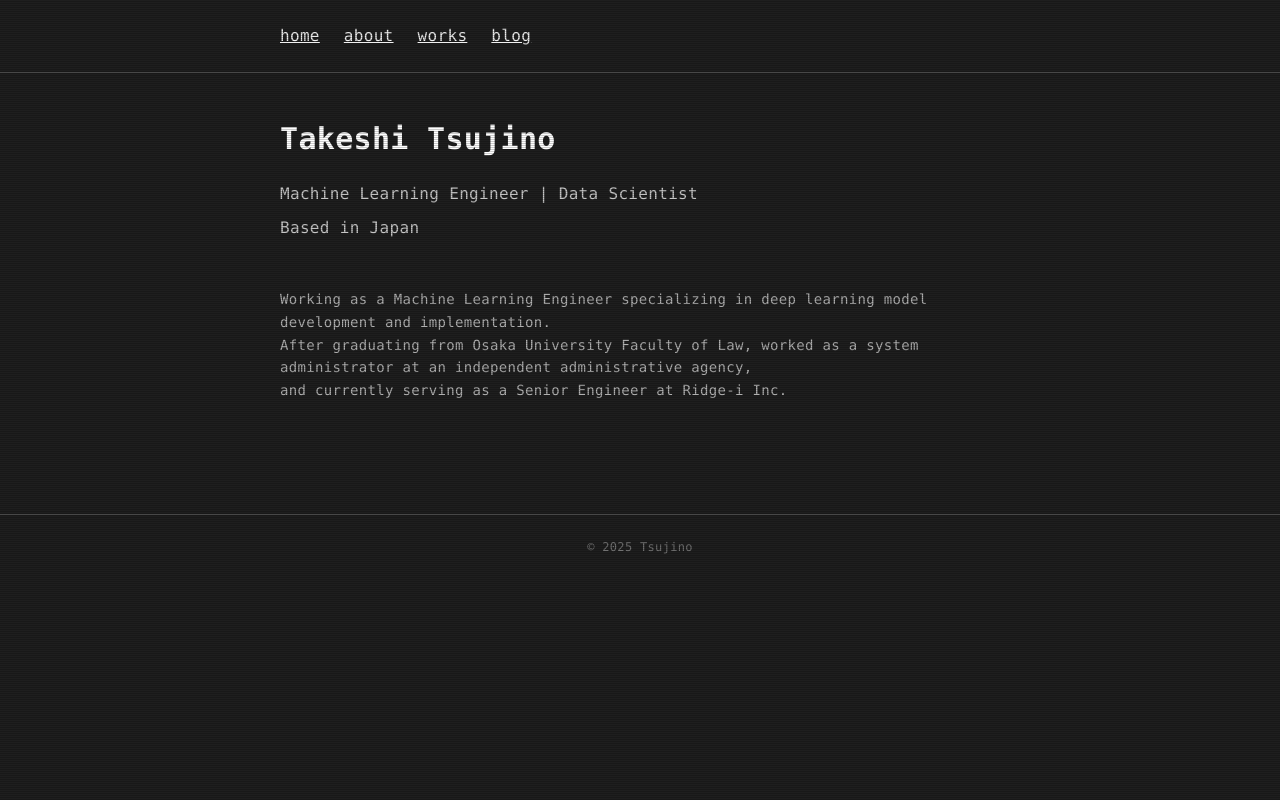
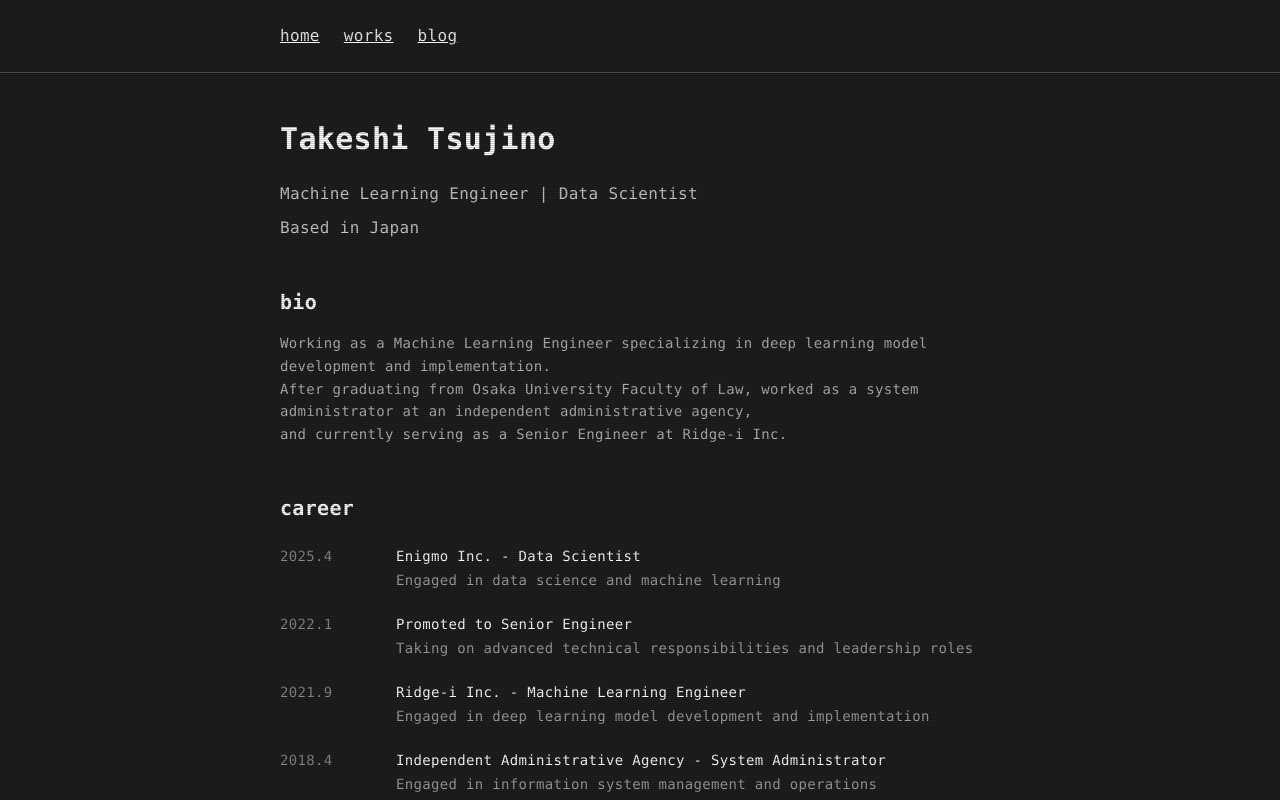
Before and after one commit to ttsujino/ttsujino.github.io, a Next.js app in the folder portfolio/: page / in a window 1280 px wide. Shown: the top 800 px of the page. Built offline with nearby package versions, Linux system fonts and the light colour scheme.

Commit message:
aboutの内容をhomeに移動

```diff
--- a/portfolio/src/app/about/page.tsx
+++ /dev/null
@@ -1,51 +0,0 @@
-import PageTransition from "../../components/PageTransition";
-import TimelineItem from "../../components/TimelineItem";
-
-const timelineData = [
-  {
-    date: "2025.4",
-    title: "Enigmo Inc. - Data Scientist",
-    description: "Engaged in data science and machine learning"
-  },
-  {
-    date: "2022.1",
-    title: "Promoted to Senior Engineer",
-    description: "Taking on advanced technical responsibilities and leadership roles"
-  },
-  {
-    date: "2021.9",
-    title: "Ridge-i Inc. - Machine Learning Engineer",
-    description: "Engaged in deep learning model development and implementation"
-  },
-  {
-    date: "2018.4",
-    title: "Independent Administrative Agency - System Administrator",
-    description: "Engaged in information system management and operations"
-  },
-  {
-    date: "2018.3",
-    title: "Osaka University, Faculty of Law - Graduated",
-    description: "Built foundation in legal thinking and logical analysis"
-  },
-];
-
-export default function AboutPage() {
-  return (
-    <PageTransition>
-      <section className="space-y-8">
-        <h1 className="text-2xl font-bold text-terminal-white">About</h1>
-
-        <div className="space-y-6">
-          {timelineData.map((item, index) => (
-            <TimelineItem
-              key={index}
-              date={item.date}
-              title={item.title}
-              description={item.description}
-            />
-          ))}
-        </div>
-      </section>
-    </PageTransition>
-  );
-}
--- a/portfolio/src/app/layout.tsx
+++ b/portfolio/src/app/layout.tsx
@@ -21,11 +21,6 @@ export default function RootLayout({ children }: { children: ReactNode }) {
                 <li>
                   <Link href="/" className="text-terminal-text hover:text-terminal-green transition-colors underline">
                     home
-                  </Link>
-                </li>
-                <li>
-                  <Link href="/about" className="text-terminal-text hover:text-terminal-green transition-colors underline">
-                    about
                   </Link>
                 </li>
                 <li>
--- a/portfolio/src/app/page.tsx
+++ b/portfolio/src/app/page.tsx
@@ -1,5 +1,34 @@
 // app/page.tsx
 import PageTransition from "../components/PageTransition";
+import TimelineItem from "../components/TimelineItem";
+
+const timelineData = [
+  {
+    date: "2025.4",
+    title: "Enigmo Inc. - Data Scientist",
+    description: "Engaged in data science and machine learning"
+  },
+  {
+    date: "2022.1",
+    title: "Promoted to Senior Engineer",
+    description: "Taking on advanced technical responsibilities and leadership roles"
+  },
+  {
+    date: "2021.9",
+    title: "Ridge-i Inc. - Machine Learning Engineer",
+    description: "Engaged in deep learning model development and implementation"
+  },
+  {
+    date: "2018.4",
+    title: "Independent Administrative Agency - System Administrator",
+    description: "Engaged in information system management and operations"
+  },
+  {
+    date: "2018.3",
+    title: "Osaka University, Faculty of Law - Graduated",
+    description: "Built foundation in legal thinking and logical analysis"
+  },
+];
 
 export default function HomePage() {
   return (
@@ -16,12 +45,27 @@ export default function HomePage() {
         </div>
 
         <div className="space-y-4 pt-4">
+          <h2 className="text-xl font-bold text-terminal-white">bio</h2>
           <p className="text-terminal-text/70 text-sm leading-relaxed">
             Working as a Machine Learning Engineer specializing in deep learning model development and implementation.<br />
             After graduating from Osaka University Faculty of Law, worked as a system administrator at an independent administrative agency,<br />
             and currently serving as a Senior Engineer at Ridge-i Inc.
           </p>
         </div>
+
+        <div className="space-y-6 pt-4">
+          <h2 className="text-xl font-bold text-terminal-white">career</h2>
+          <div className="space-y-6">
+            {timelineData.map((item, index) => (
+              <TimelineItem
+                key={index}
+                date={item.date}
+                title={item.title}
+                description={item.description}
+              />
+            ))}
+          </div>
+        </div>
       </section>
     </PageTransition>
   );
```
